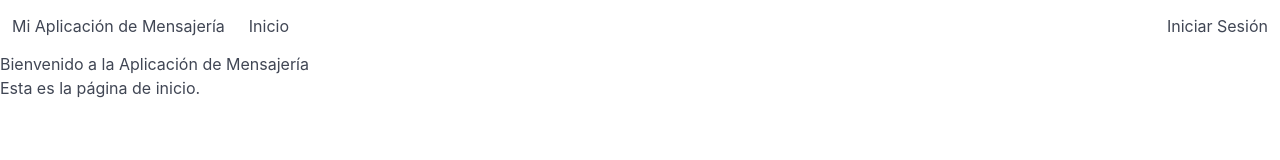
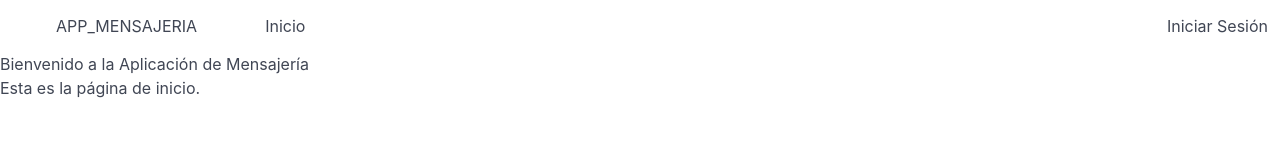
Before and after one commit to Colo143/TPFinalProg3-Upateco, a React (Vite) app: page / in a window 1280 px wide. Shown: the top 160 px of the page. Built offline with nearby package versions, Linux system fonts and the light colour scheme.

Commit message:
Update Navbar

```diff
--- a/src/components/Navbar.jsx
+++ b/src/components/Navbar.jsx
@@ -1,6 +1,7 @@
 import React from 'react';
 import { Link, useNavigate } from 'react-router-dom';
 import { useAuth } from '../context/AuthContext';
+import { FaSocks, FaHome, FaLock, FaUser } from 'react-icons/fa';
 
 const Navbar = () => {
   const navigate = useNavigate();
@@ -14,18 +15,30 @@ const Navbar = () => {
   return (
     <nav className="navbar">
       <div className="navbar-brand">
-        <Link to="/" className="navbar-item">Mi Aplicación de Mensajería</Link>
+      <Link to="/" className="navbar-item">
+        <FaSocks size={24} style={{ color: '#fff', marginRight: '8px' }} />
+        APP_MENSAJERIA
+      </Link>
       </div>
       <div className="navbar-menu">
         <div className="navbar-start">
-          <Link to="/dashboard" className="navbar-item">Inicio</Link>
-          {isAuthenticated && <Link to="/profile" className="navbar-item">Perfil</Link>}
+          <Link to="/dashboard" className="navbar-item">
+            <FaHome size={24} style={{ color: '#fff', marginRight: '8px' }} /> Inicio
+          </Link>
+          {isAuthenticated && <Link to="/profile" className="navbar-item">
+            <FaUser size={24} style={{ color: '#fff', marginRight: '8px' }} />Mi Perfil
+          </Link>}
         </div>
         <div className="navbar-end">
           {isAuthenticated ? (
-            <button onClick={handleLogout} className="navbar-item button is-danger">Cerrar Sesión</button>
+            <button onClick={handleLogout} className="navbar-item button is-danger">
+              <FaLock size={24} style={{ color: '#fff', marginRight: '8px' }} />
+              Cerrar Sesión
+            </button>
           ) : (
-            <Link to="/login" className="navbar-item">Iniciar Sesión</Link>
+            <Link to="/login" className="navbar-item">
+              <FaUser size={24} style={{ color: '#fff', marginRight: '8px' }} />Iniciar Sesión
+            </Link>
           )}
         </div>
       </div>
```
